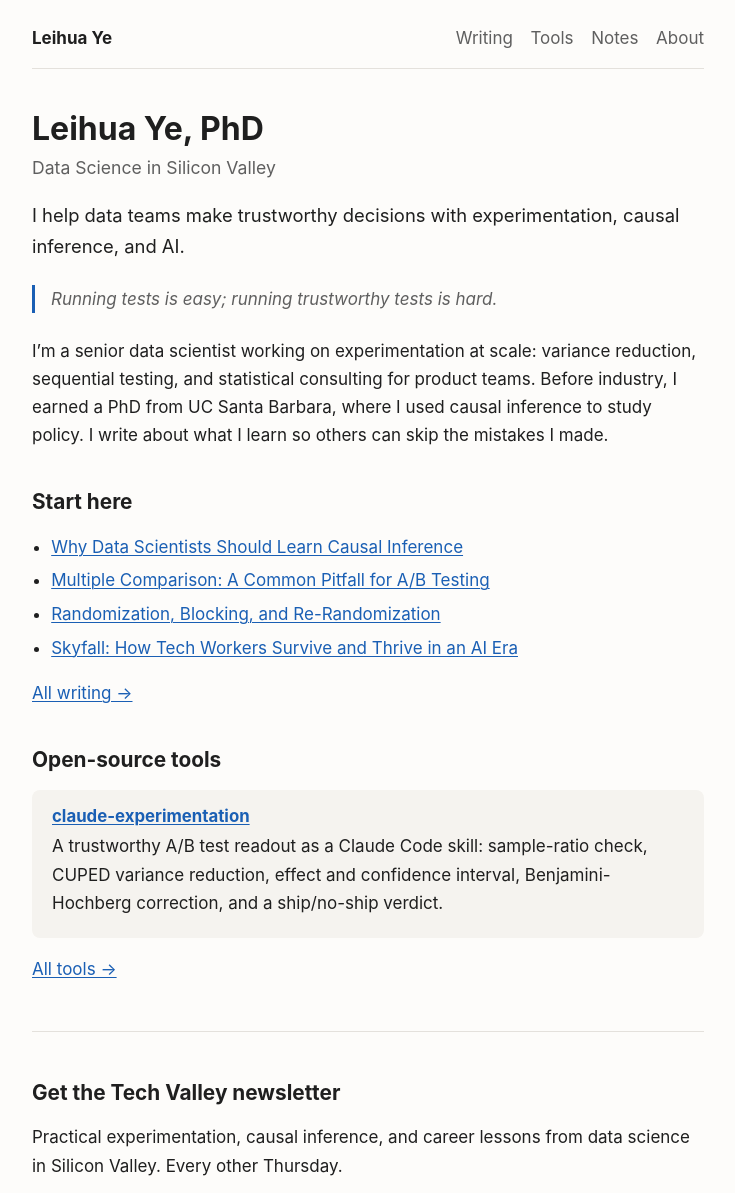
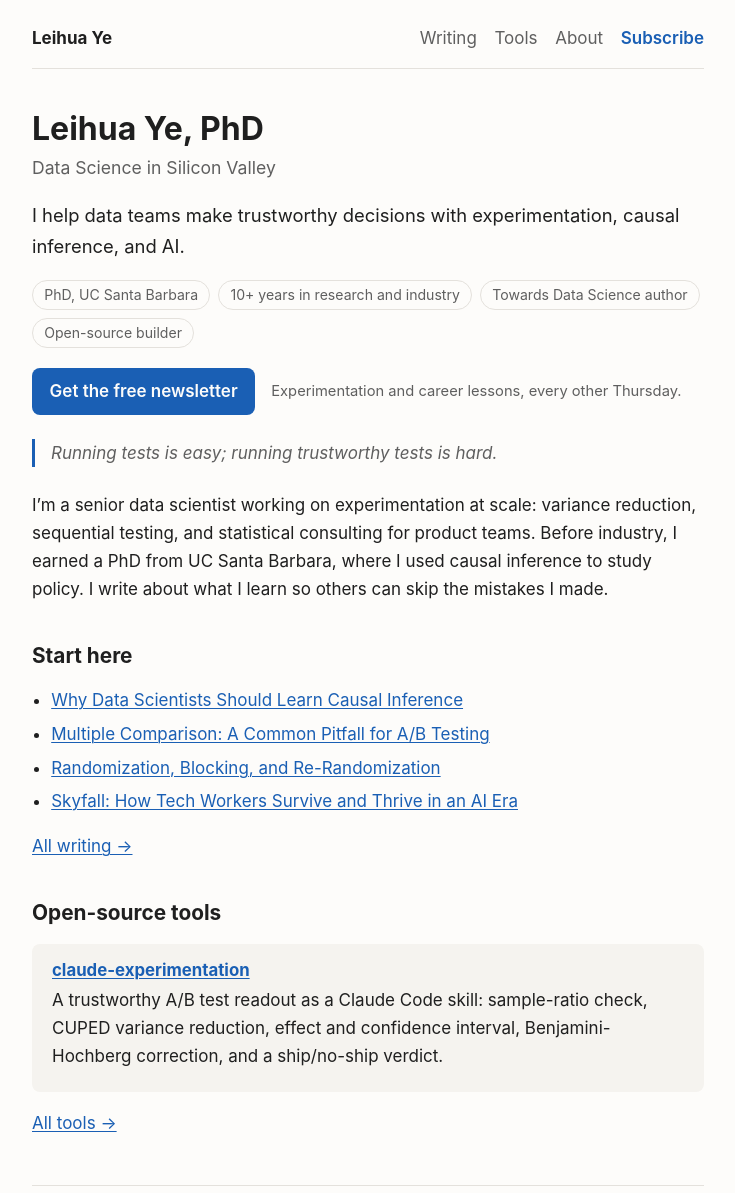
Before and after one commit to LeihuaYe/LeihuaYe.github.io, a Jekyll site: the page built from index.md, in a window 1280 px wide, cut to the strip 0-1193 px from the top of the page. Shown: the whole strip, without its empty margins (272-1007 px from the left). Built offline with Jekyll 4.4.1, drawn with Linux system fonts in a browser that asks for light colours; our own code applies the rules of GitHub Pages for plain Markdown files.

Commit message:
Add hero sign-up, credentials, SEO tags, sitemap, favicon; hide empty Notes
Co-Authored-By: Claude Opus 5.5 <noreply@anthropic.com>

```diff
--- a/_config.yml
+++ b/_config.yml
@@ -29,8 +29,23 @@ nav:
     url: /tools/
   - title: Notes
     url: /notes/
+    needs_notes: true
   - title: About
     url: /about/
 
+plugins:
+  - jekyll-seo-tag
+  - jekyll-sitemap
+
+author: Leihua Ye
+social:
+  name: Leihua Ye
+  links:
+    - https://www.linkedin.com/in/leihuaye/
+    - https://github.com/LeihuaYe
+    - https://leihua-ye.medium.com
+    - https://techvalley.substack.com
+    - https://scholar.google.com/citations?user=s_OeV6UAAAAJ
+
 exclude:
   - README.md
--- a/_layouts/default.html
+++ b/_layouts/default.html
@@ -3,20 +3,16 @@
 <head>
   <meta charset="utf-8">
   <meta name="viewport" content="width=device-width, initial-scale=1">
-  <title>{% if page.title and page.url != "/" %}{{ page.title }} · {% endif %}{{ site.title }}</title>
-  <meta name="description" content="{{ page.description | default: site.description }}">
-  <meta property="og:title" content="{% if page.title and page.url != "/" %}{{ page.title }} · {% endif %}{{ site.title }}">
-  <meta property="og:description" content="{{ page.description | default: site.description }}">
-  <meta property="og:url" content="{{ site.url }}{{ page.url }}">
-  <meta property="og:type" content="website">
-  <link rel="canonical" href="{{ site.url }}{{ page.url }}">
+  {% seo %}
+  <link rel="icon" href="{{ '/assets/favicon.svg' | relative_url }}" type="image/svg+xml">
   <link rel="stylesheet" href="{{ '/assets/style.css' | relative_url }}">
 </head>
 <body>
   <header class="site-header">
     <a class="site-name" href="{{ '/' | relative_url }}">Leihua Ye</a>
     <nav>
-      {% for item in site.nav %}<a href="{{ item.url | relative_url }}"{% if page.url contains item.url %} aria-current="page"{% endif %}>{{ item.title }}</a>{% endfor %}
+      {% for item in site.nav %}{% if item.needs_notes and site.notes.size == 0 %}{% continue %}{% endif %}<a href="{{ item.url | relative_url }}"{% if page.url contains item.url %} aria-current="page"{% endif %}>{{ item.title }}</a>{% endfor %}
+      <a class="nav-cta" href="https://techvalley.substack.com/subscribe">Subscribe</a>
     </nav>
   </header>
   <main>
--- a/assets/style.css
+++ b/assets/style.css
@@ -51,5 +51,11 @@ li { margin: 0.35rem 0; }
 .card p { margin: 0.35rem 0; }
 .subscribe { border-top: 1px solid var(--rule); margin-top: 3rem; padding-top: 0.5rem; }
 .subscribe iframe { border: 1px solid var(--rule); border-radius: 8px; background: #fff; max-width: 100%; }
+.site-header nav a.nav-cta { color: var(--accent); font-weight: 600; }
+.creds { list-style: none; padding: 0; margin: 1rem 0 1.25rem; display: flex; flex-wrap: wrap; gap: 0.5rem; }
+.creds li { margin: 0; font-size: 0.88rem; color: var(--muted); border: 1px solid var(--rule); border-radius: 999px; padding: 0.15rem 0.7rem; }
+.hero-cta { display: flex; flex-wrap: wrap; align-items: center; gap: 0.5rem 1rem; margin: 1.25rem 0 1.5rem; }
+.button { display: inline-block; background: var(--accent); color: var(--bg); font-weight: 600; text-decoration: none; padding: 0.6rem 1.1rem; border-radius: 8px; }
+.button:hover { opacity: 0.9; }
 .site-footer { border-top: 1px solid var(--rule); margin-top: 3rem; padding: 1rem 0 2rem; }
 .site-footer p { margin: 0.25rem 0; }
--- a/index.md
+++ b/index.md
@@ -7,6 +7,18 @@ description: Leihua Ye, PhD. Data Science in Silicon Valley. Experimentation, ca
 <p class="tagline">Data Science in Silicon Valley</p>
 
 <p class="lead">I help data teams make trustworthy decisions with experimentation, causal inference, and AI.</p>
+
+<ul class="creds">
+  <li>PhD, UC Santa Barbara</li>
+  <li>10+ years in research and industry</li>
+  <li>Towards Data Science author</li>
+  <li>Open-source builder</li>
+</ul>
+
+<div class="hero-cta">
+  <a class="button" href="https://techvalley.substack.com/subscribe">Get the free newsletter</a>
+  <span class="quiet">Experimentation and career lessons, every other Thursday.</span>
+</div>
 
 > Running tests is easy; running trustworthy tests is hard.
 
```
Also changed, not shown: about.md (+2 -0 lines), assets/favicon.svg (added).
